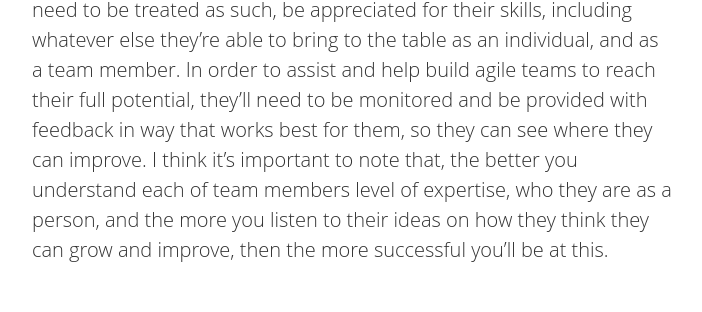
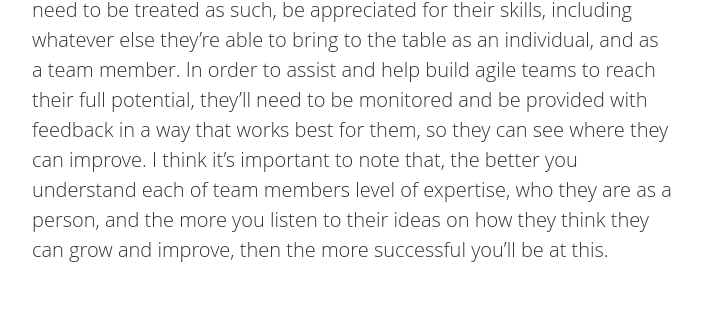
Before and after one commit to IamJackReed/JackReed, a Jekyll site: the page built from _posts/2017-08-05-high-performing-agile-teams-&-the-downside-of-collaboration.markdown, in a window 1280 px wide and 900 px high, scrolled down 1716 px. Shown: the part 324-636 px from the top of the window, without its empty margins (288-990 px from the left). Built offline with Jekyll 4.4.1, drawn with Linux system fonts in a browser that asks for light colours; nearby versions of some CDN libraries; some web fonts are replaced; comment, search, counter and statistics services are not loaded; some of the changed text lies outside the part shown.

Commit message:
Update 2017-08-05-high-performing-agile-teams-&-the-downside-of-collaboration.markdown

```diff
--- a/_posts/2017-08-05-high-performing-agile-teams-&-the-downside-of-collaboration.markdown
+++ b/_posts/2017-08-05-high-performing-agile-teams-&-the-downside-of-collaboration.markdown
@@ -13,7 +13,7 @@ image2: /assets/article_images/2017-08-05-high-performing-agile-teams-&-the-down
 <span style="color:#00000; font-family: 'open sans'; font-size: 1em; font-size: 20px; font-weight: 200; hyphens: none;">Before going any further, I'd like to briefly explain what I'm referring to when I say '_high performing agile team_' I like the definition that [Keith Cerny's](https://kcerny.wordpress.com/2011/03/11/high-performing-agile-teams/) has used on his blog post which is: “_A high performance Agile team is a committed team that has the right people, has been effectively empowered, has established trust, adheres to an effective process, works at a sustainable pace to deliver quality software of a quantity that reflects a consistent high velocity and factors in influences like capacity and support._” Let's jump straight in, here are just some thoughts and suggestions on what can help contribute towards establishing a high performing agile team, and where I think is a good place to start, and it is based on what has worked well for me, and for the teams that I've worked with.
 
 # Where to Start
-<span style="color:#00000; font-family: 'open sans'; font-size: 1em; font-size: 20px; font-weight: 200; hyphens: none;">Whatever the opposing factors might be that are getting in your way to achieving a high performing agile team, I think the best place to start is with what you can influence, and what better place than us, the people. Agile teams require constant improvement along the way, working alongside each team member during this process is a must. Although people are notorious for being the biggest problem in most things, let alone an agile team. In fact, I'm convinced that anywhere where there are people, there will be problems! '_Let's get rid of them?_' '_wrong!_' People are essential and they're also the most valuable asset! Therefore, they need to be treated as such, be appreciated for their skills, including whatever else they're able to bring to the table as an individual, and as a team member. In order to assist and help build agile teams to reach their full potential, they'll need to be monitored and be provided with feedback in way that works best for them, so they can see where they can improve. I think it's important to note that, the better you understand each of team members level of expertise, who they are as a person, and the more you listen to their ideas on how they think they can grow and improve, then the more successful you'll be at this.
+<span style="color:#00000; font-family: 'open sans'; font-size: 1em; font-size: 20px; font-weight: 200; hyphens: none;">Whatever the opposing factors might be that are getting in your way to achieving a high performing agile team, I think the best place to start is with what you can influence, and what better place than us, the people. Agile teams require constant improvement along the way, working alongside each team member during this process is a must. Although people are notorious for being the biggest problem in most things, let alone an agile team. In fact, I'm convinced that anywhere where there are people, there will be problems! '_Let's get rid of them?_' '_wrong!_' People are essential and they're also the most valuable asset! Therefore, they need to be treated as such, be appreciated for their skills, including whatever else they're able to bring to the table as an individual, and as a team member. In order to assist and help build agile teams to reach their full potential, they'll need to be monitored and be provided with feedback in a way that works best for them, so they can see where they can improve. I think it's important to note that, the better you understand each of team members level of expertise, who they are as a person, and the more you listen to their ideas on how they think they can grow and improve, then the more successful you'll be at this.
 
 # Downside of Collaboration
 <span style="color:#00000; font-family: 'open sans'; font-size: 1em; font-size: 20px; font-weight: 200; hyphens: none;">Yes, the title of this paragraph is correct! There is a strong emphasis of collaboration with agile, and for good reason as it forms an essential part of adopting agile successfully. One of main benefits is that it saves a lot of time, and provides an overall smoother process. However, it does have a downside, which is that conflicting views and options tend to flare up a lot quicker than they normally would do. This can be problematic if the communication skills among those involved aren't at levels needed to have a safe environment. Let me explain, in order to have a 'safe' environment that allows for healthy conversation (dialogue with the free flow of meaning), then it's essential that it is safe to do so. When it becomes unsafe, then you'll start seeing people show patterns of stress. These can be in the form of people raising their voice, shouting, interrupting others when they are speaking, etc. Or it can go the complete opposite side of the spectrum, whereby people start to turning to silence and stop speaking all together. Conflicts between team members, or team members and other people in the organisation can really hold the team back.
```
